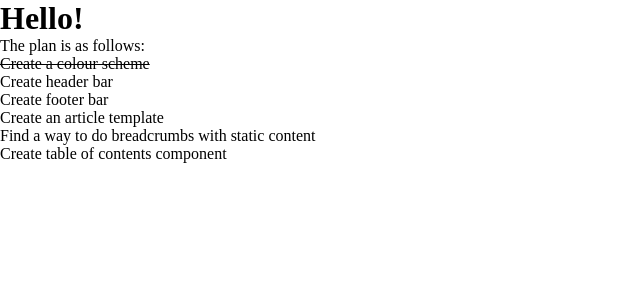
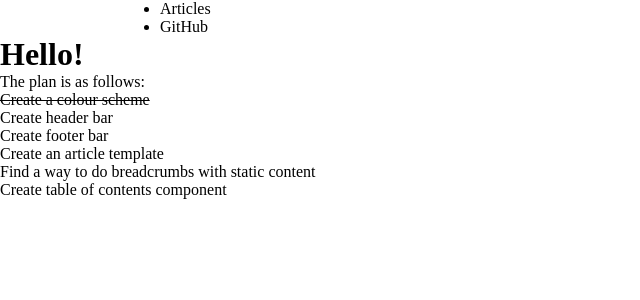
Before and after one commit to a1v0/a1v0.de, a React (Create React App) app: page / in a window 1280 px wide. Shown: the top 300 px of the page, without its empty margins (0-640 px from the left). Built offline with nearby package versions, Linux system fonts and the light colour scheme.

Commit message:
Create boilerplate Header

```diff
--- a/src/Header.tsx
+++ b/src/Header.tsx
@@ -1,8 +1,17 @@
 import React from "react";
-import "./App.css";
+import "./Header.css";
 
 function Header() {
-    return <div className="Header"></div>;
+    return (
+        <div className="Header">
+            <nav className="max-width">
+                <ul>
+                    <li>Articles</li>
+                    <li>GitHub</li>
+                </ul>
+            </nav>
+        </div>
+    );
 }
 
 export default Header;
```
Also changed, not shown: src/Header.css (added).
